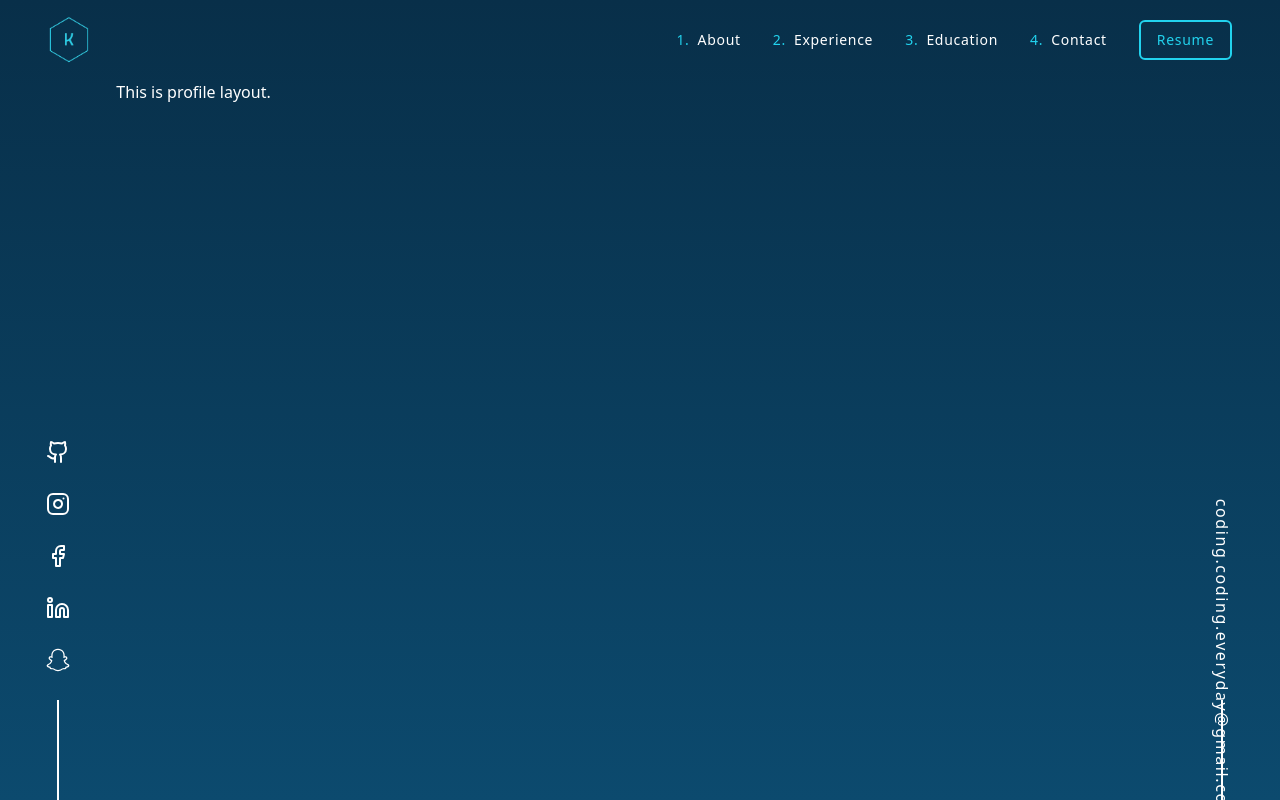
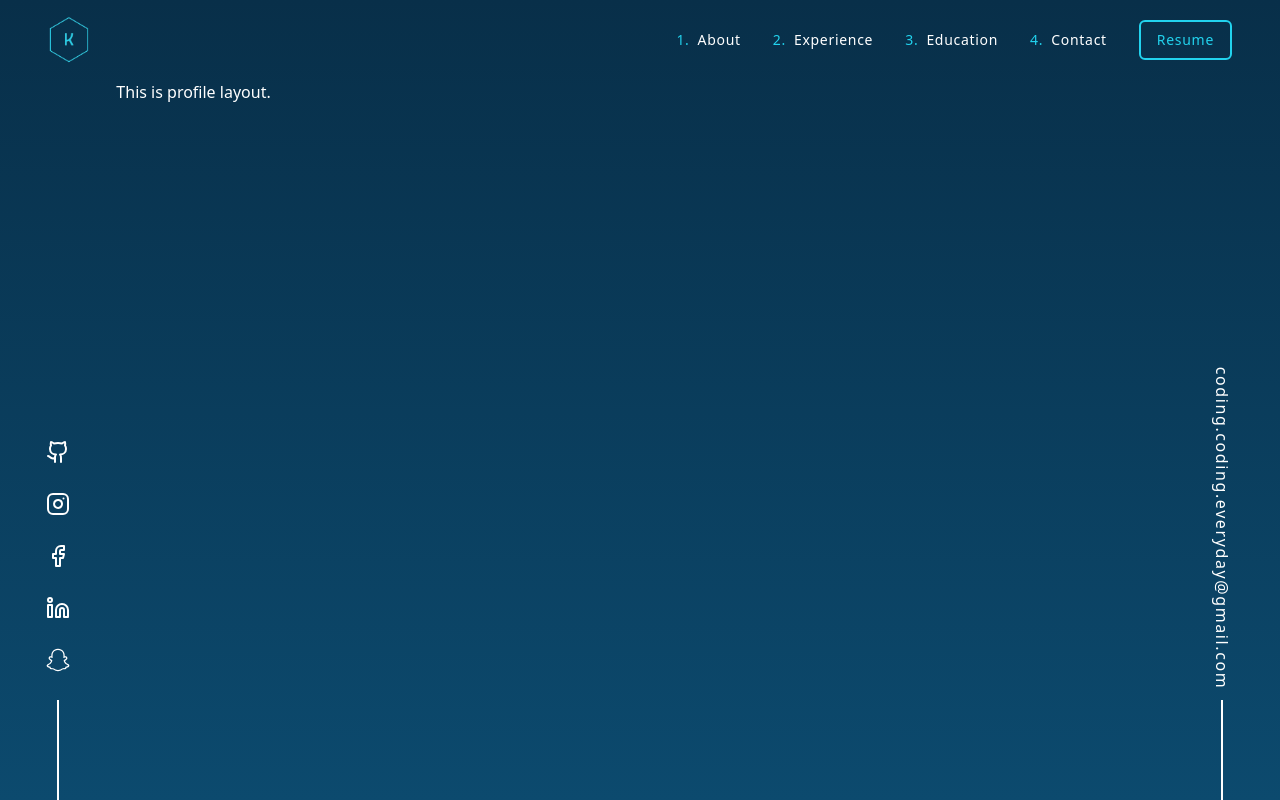
Before and after one commit to haritdheer/harit_site, a React (Vite) app: page / in a window 1280 px wide. Built offline with nearby package versions, Linux system fonts and the light colour scheme.

Commit message:
Homepage Right Deployment Fixed

```diff
--- a/src/components/homepage_left/index.jsx
+++ b/src/components/homepage_left/index.jsx
@@ -4,7 +4,7 @@ import HomepageLeftRightContainer from "../../containers/homepageLeftRightContai
 
 const HomepageLeft = () => {
   return (
-    <HomepageLeftRightContainer>
+    <HomepageLeftRightContainer className={"gap-y-7"}>
       <SocialIcons />
     </HomepageLeftRightContainer>
   );
--- a/src/containers/homepageLeftRightContainer.jsx
+++ b/src/containers/homepageLeftRightContainer.jsx
@@ -8,7 +8,7 @@ const HomepageLeftRightContainer = ({ children, className }) => {
     <CustomContainer
       className={classNames(
         className,
-        "h-full flex flex-col gap-y-7 justify-end items-center"
+        "h-full flex flex-col justify-end items-center"
       )}
     >
       {children}
```
